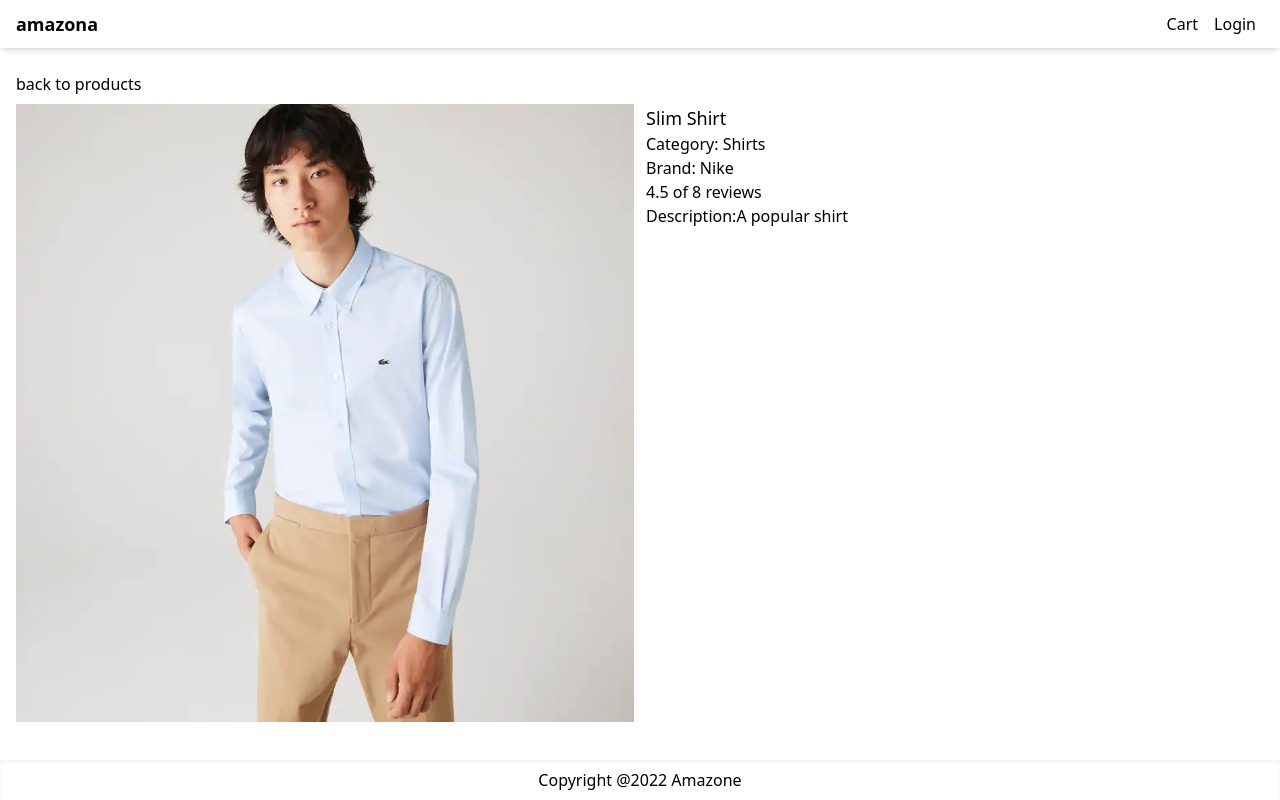
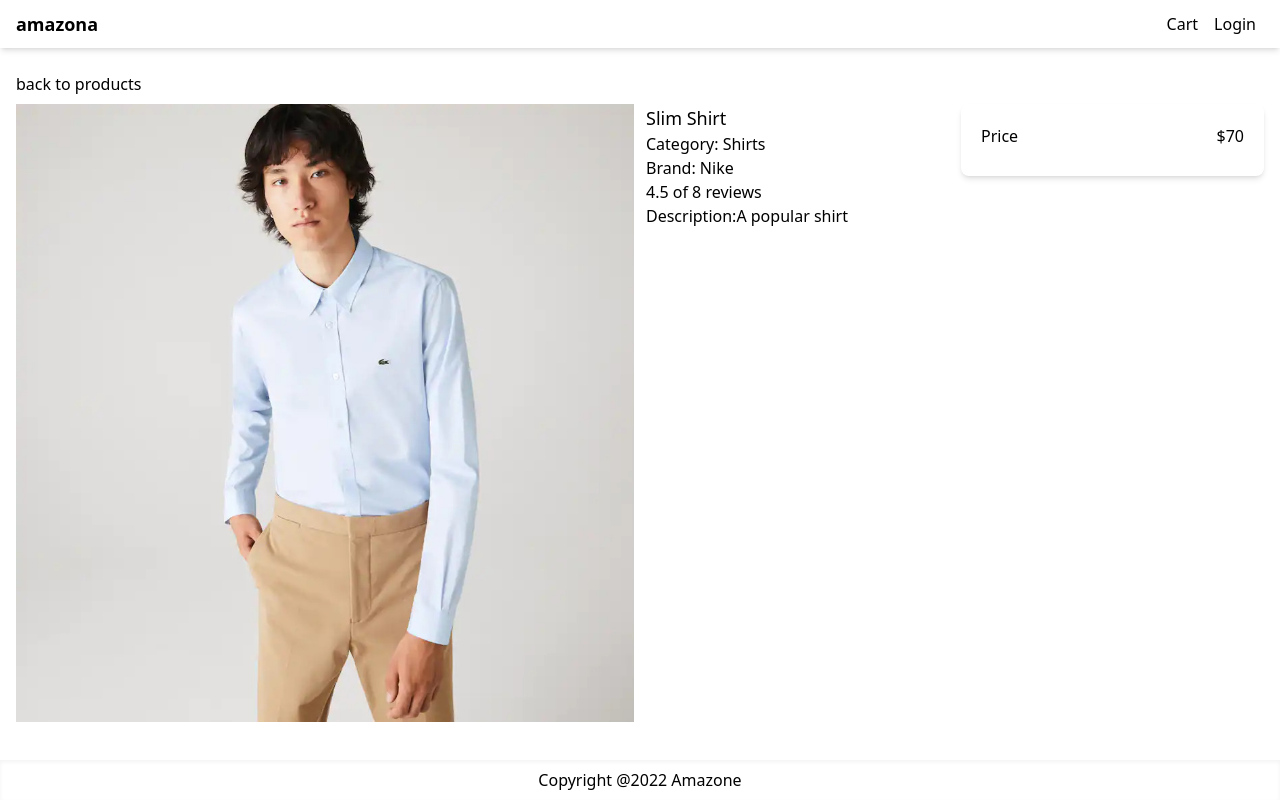
Before and after one commit to capmahin/Project-amazone, a Next.js app: page /product/Slim-shirt in a window 1280 px wide. Built offline with nearby package versions, Linux system fonts and the light colour scheme.

Commit message:
add price and card

```diff
--- a/pages/product/[slug].js
+++ b/pages/product/[slug].js
@@ -38,6 +38,14 @@ export default function ProductScreen() {
             <li>Description:{product.description}</li>
           </ul>
         </div>
+        <div>
+          <div className="card p-5">
+                 <div className="mb-2 flex justify-between">
+                       <div>Price</div>
+                       <div>${product.price}</div>
+                 </div>
+          </div>
+        </div>
      </div>
     </Layout>
   )
```
